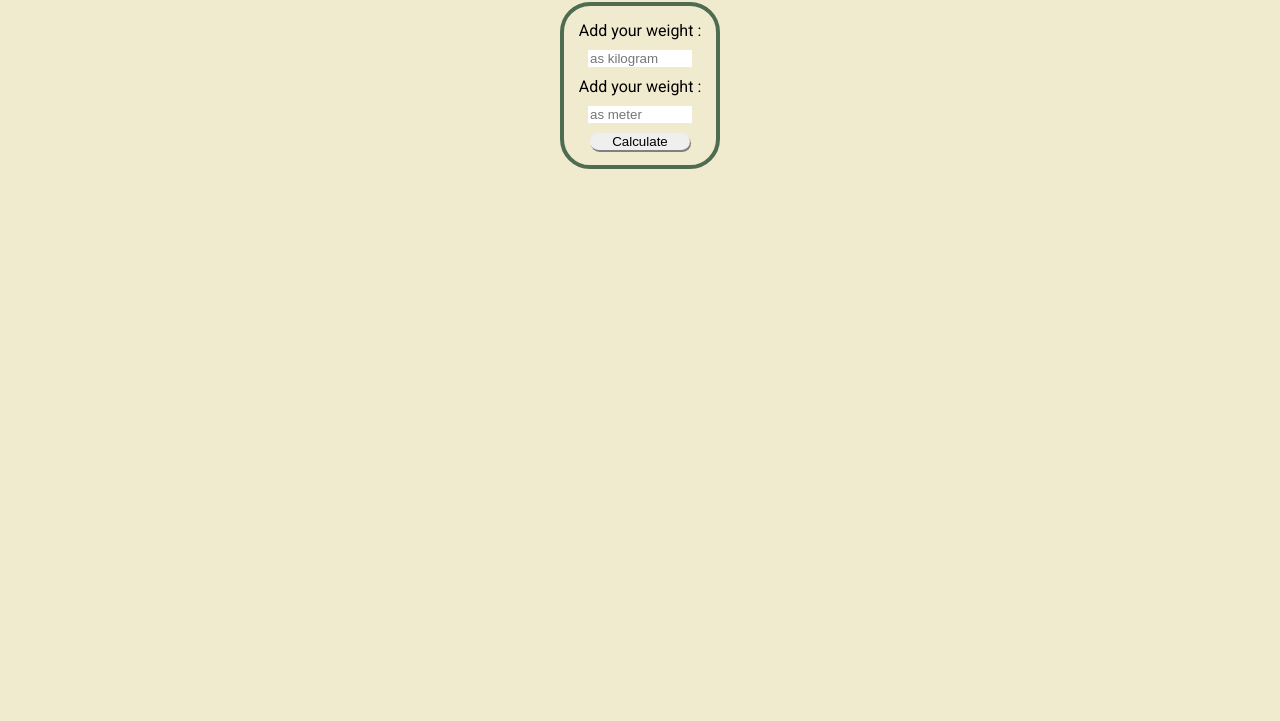
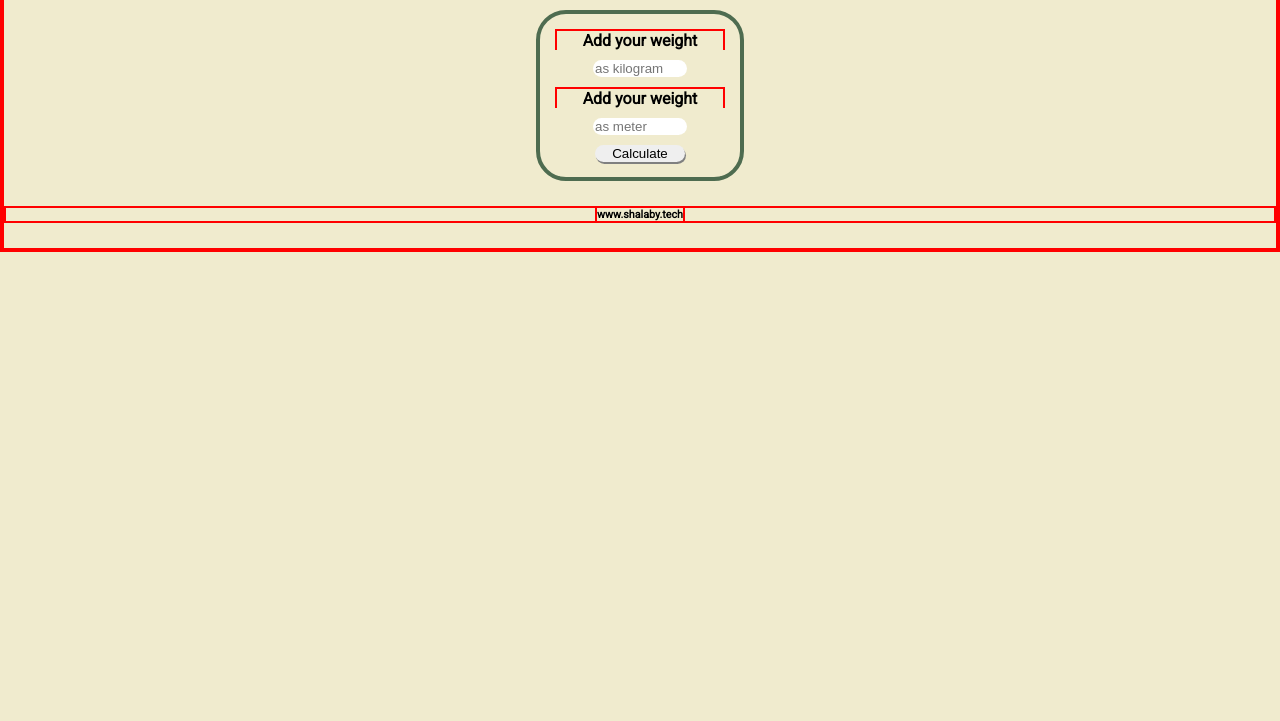
Before and after one commit to Shalabyelectronics/bmi-calculator, a website: page files/index.html in a window 1280 px wide. Shown: the part 79-800 px from the top of the page. Drawn offline with Linux system fonts and the light colour scheme.

Commit message:
Customize inputs

```diff
--- a/files/index.html
+++ b/files/index.html
@@ -13,12 +13,12 @@
 <body>
     <h1>BMI Calculator</h1>
     <form action="/" method="post">
-        <label for="weight">Add your weight : </label>
+        <label for="weight">Add your weight</label>
         <input type="text" name="weight" placeholder="as kilogram">
-        <label for="weight">Add your weight : </label>
+        <label for="weight">Add your weight</label>
         <input type="text" name="height" placeholder="as meter">
         <input class="btn" type="button" value="Calculate">
     </form>
-
+    <h6><a href="http://shalaby.tech" target="_blank">www.shalaby.tech</a></h6>
 </body>
 </html>
--- a/files/style.css
+++ b/files/style.css
@@ -1,5 +1,5 @@
 *{
-    /*border: 2px solid red;*/
+    border: 2px solid red;
 }
 body{
     margin:0;
@@ -13,23 +13,24 @@ form{
     display: flex;
     align-self: center;
     flex-direction: column;
-    max-width: 600px;
+    width: 180px;
     padding: 10px;
     border: 4px solid #4E6C50;
     border-radius: 30px;
 }
 label{
     margin: 5px;
-    text-align: left;
     font-size: 1rem;
+    font-weight: bold;
     border-bottom: 2px #414141;
 
 }
 input{
     margin: 5px;
-    width: 100px;
+    width: 90px;
     align-self: center;
     border: none;
+    border-radius: 30px;
 }
 
 .btn{
@@ -44,3 +45,7 @@ input{
     color: antiquewhite;
     box-shadow: none;
 }
+a {
+    text-decoration: none;
+    color: black;
+}
```
